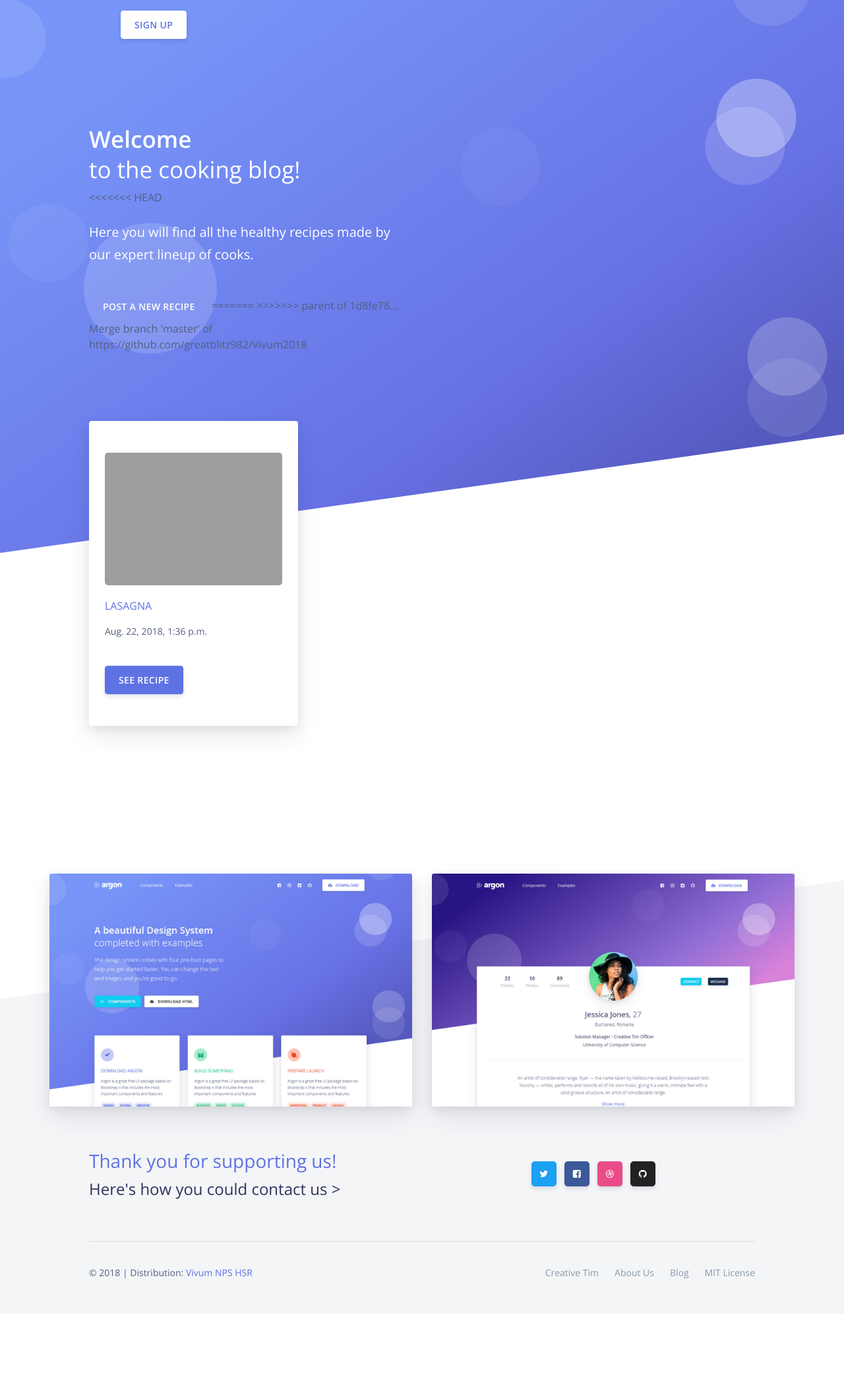
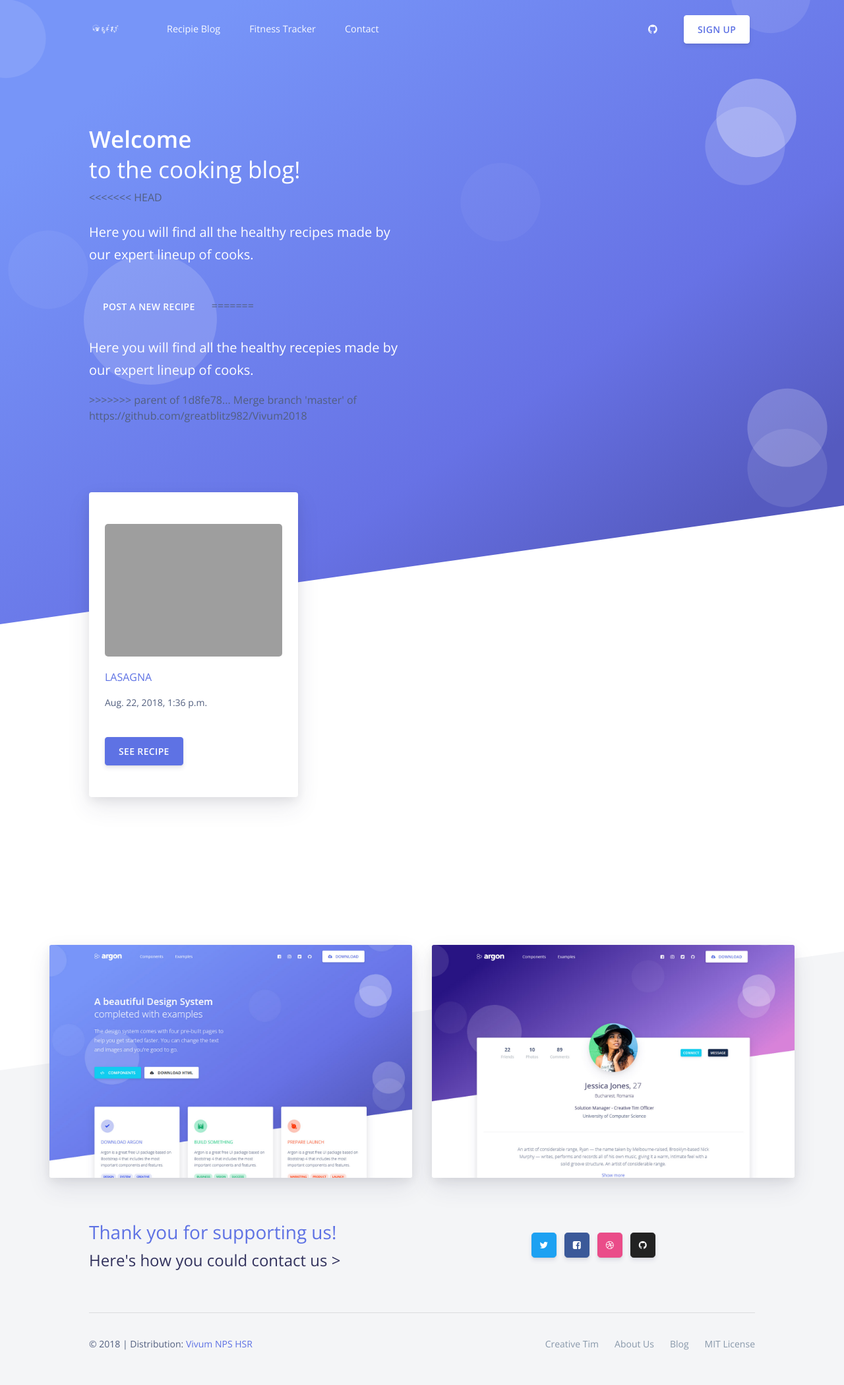
Before and after one commit to eehitray/Vivum2018, a Django app: template Vivum2018/recipeblog/templates/recipeblog/index.html in a window 1280 px wide. Shown: the whole page at 66% size. Before the commit the page ends 1938 px from the top, so only its background shows below. Run offline with Django 3.2, Linux system fonts and the light colour scheme; the template is opened without the code that fills it: values that come from a table or form of the project are taken from there, others are empty; data comes from the database, SQL or seed files in the repository; parts of the project's set-up code (start-up, migrations or seed data) failed here and were passed over; some libraries are stand-ins or nearby versions; grey boxes are pictures that could not be loaded.

Commit message:
Fixed index?

```diff
--- a/Vivum2018/recipeblog/templates/recipeblog/index.html
+++ b/Vivum2018/recipeblog/templates/recipeblog/index.html
@@ -25,6 +25,8 @@
   <header class="header-global">
     <nav id="navbar-main" class="navbar navbar-main navbar-expand-lg navbar-transparent navbar-light">
       <div class="container">
+        <a class="navbar-brand mr-lg-5" href="">
+          <img src="{% static 'assets/img/brand/white.png' %}">
         </a>
         <button class="navbar-toggler" type="button" data-toggle="collapse" data-target="#navbar_global" aria-controls="navbar_global" aria-expanded="false" aria-label="Toggle navigation">
           <span class="navbar-toggler-icon"></span>
@@ -33,6 +35,8 @@
           <div class="navbar-collapse-header">
             <div class="row">
               <div class="col-6 collapse-brand">
+                <a href="../index.html">
+                  <img src="{% static 'assets/img/brand/blue.png' %}">
                 </a>
               </div>
               <div class="col-6 collapse-close">
@@ -45,12 +49,31 @@
           </div>
           <ul class="navbar-nav navbar-nav-hover align-items-lg-center">
             <li class="nav-item dropdown">
+              <a href="#" class="nav-link" data-toggle="dropdown" href="#" role="button">
+                <i class="ni ni-collection d-lg-none"></i>
+                <span class="nav-link-inner--text">Recipie Blog</span>
+              </a>
             </li>
             <li class="nav-item dropdown">
+              <a href="#" class="nav-link" data-toggle="dropdown" href="#" role="button">
+                <i class="ni ni-collection d-lg-none"></i>
+                <span class="nav-link-inner--text">Fitness Tracker</span>
+              </a>
             </li>
             <li class="nav-item dropdown">
+              <a href="#" class="nav-link" data-toggle="dropdown" href="#" role="button">
+                <i class="ni ni-collection d-lg-none"></i>
+                <span class="nav-link-inner--text">Contact</span>
+              </a>
             </li>
           </ul>
+          <ul class="navbar-nav align-items-lg-center ml-lg-auto">
+            <li class="nav-item">
+              <a class="nav-link nav-link-icon" href="#" target="_blank" data-toggle="tooltip" title="Star us on Github">
+                <i class="fa fa-github"></i>
+                <span class="nav-link-inner--text d-lg-none">Github</span>
+              </a>
+            </li>
             <!-- Sign Up -->
             <li class="nav-item d-none d-lg-block ml-lg-4">
               <a href="#" target="_blank" class="btn btn-neutral btn-icon">
@@ -62,6 +85,7 @@
       </div>
     </nav>
   </header>
+
   <main>
     <div class="position-relative">
       <!-- shape Hero -->
@@ -89,6 +113,7 @@
                 </br>
                 <a href="{% url 'recipeblog:form' %}"><button class="btn btn-1 btn-outline-primary" type="button" style="border-color: transparent; color: white;">Post a new recipe</button></a>
 =======
+                <p class="lead  text-white">Here you will find all the healthy recepies made by our expert lineup of cooks.</p>
 >>>>>>> parent of 1d8fe78... Merge branch 'master' of https://github.com/greatblitz982/Vivum2018
               </div>
             </div>
```
